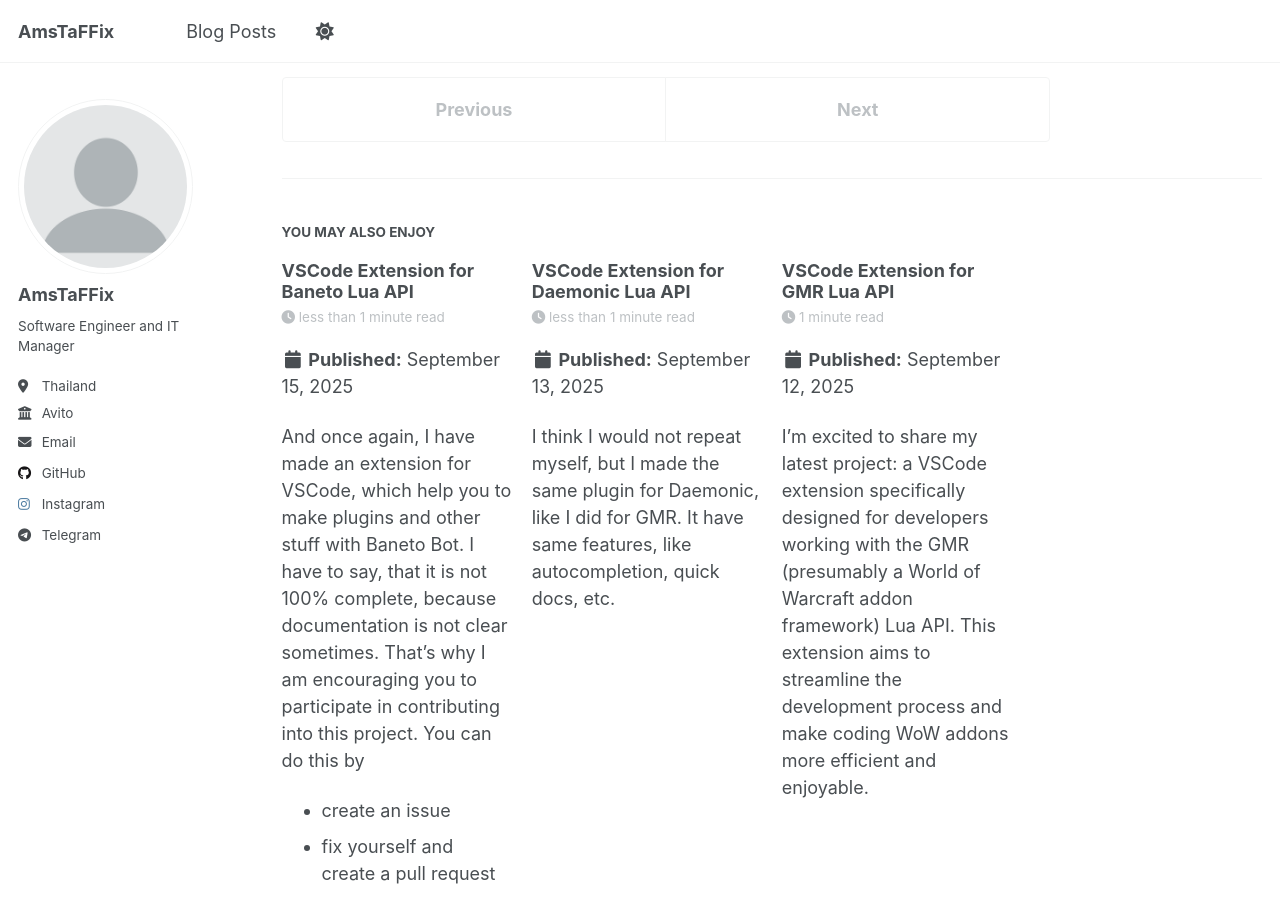
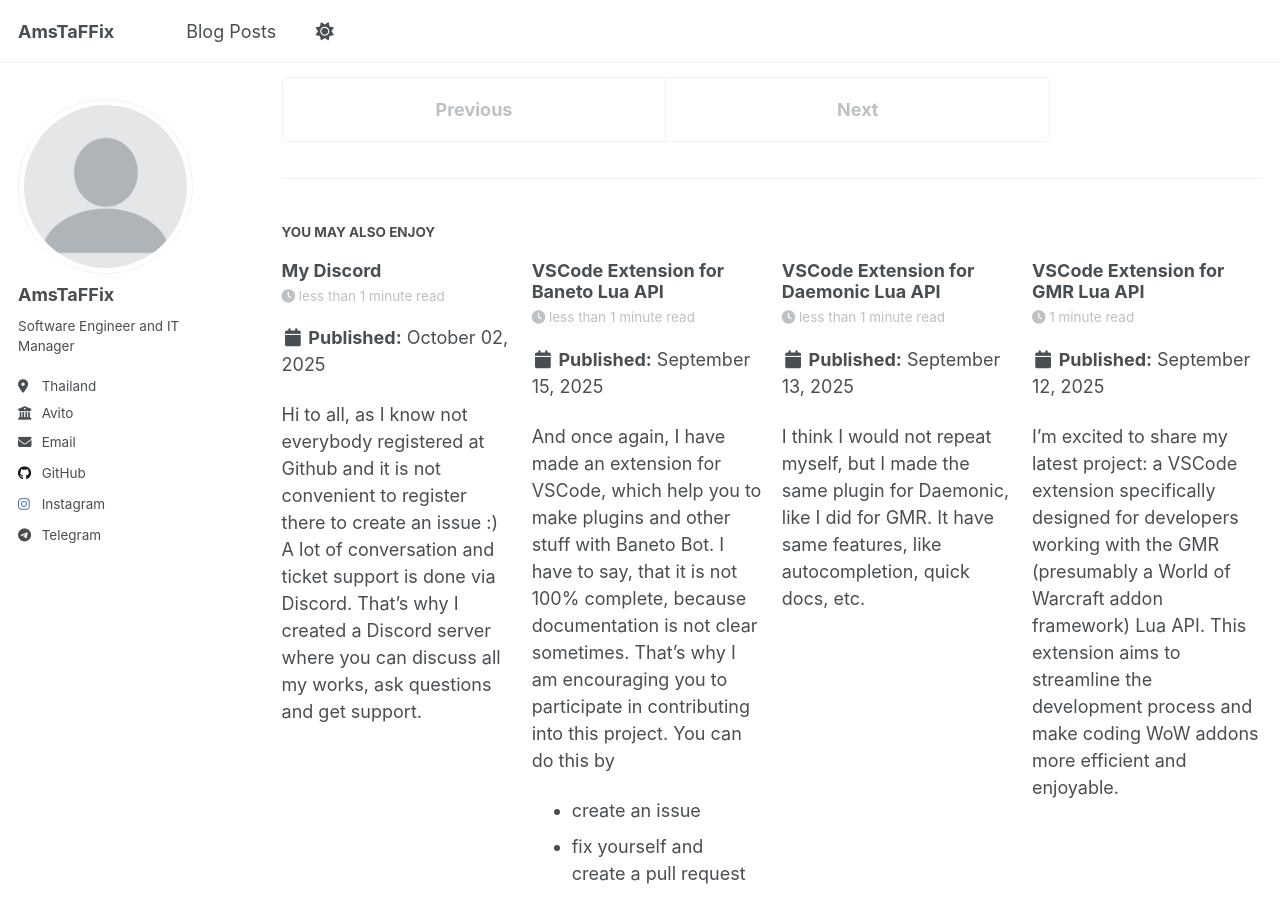
Before and after one commit to AmsTaFFix/amstaffix.github.io, a Jekyll site: the page built from _posts/2025-09-24-vscode-tinkr-extension.md, in a window 1280 px wide and 900 px high, scrolled down 834 px. Built offline with Jekyll 4.4.1, drawn with Linux system fonts in a browser that asks for light colours; a script that is not in the unit is left out; some of the changed text lies outside the part shown.

Commit message:
added new post

```diff
--- /dev/null
+++ b/_posts/2025-10-02-my-discord.md
@@ -0,0 +1,17 @@
+---
+title: 'My Discord'
+date: 2025-10-02
+permalink: /posts/2025/10/my-discord/
+tags:
+  - wow
+  - lua
+  - addon-development
+---
+
+Hi to all, as I know not everybody registered at Github and it is not convenient to register there to create an issue :)
+A lot of conversation and ticket support is done via Discord. That's why I created a Discord server where you can
+discuss all my works, ask questions and get support.
+
+I know that I have already added a link to Discord in other posts, but I want to make it more visible.
+
+[Link to Discord](https://discord.gg/EuUvfKwVze)
```
Also changed, not shown: _posts/2025-09-24-vscode-tinkr-extension.md (+1 -1 lines).
